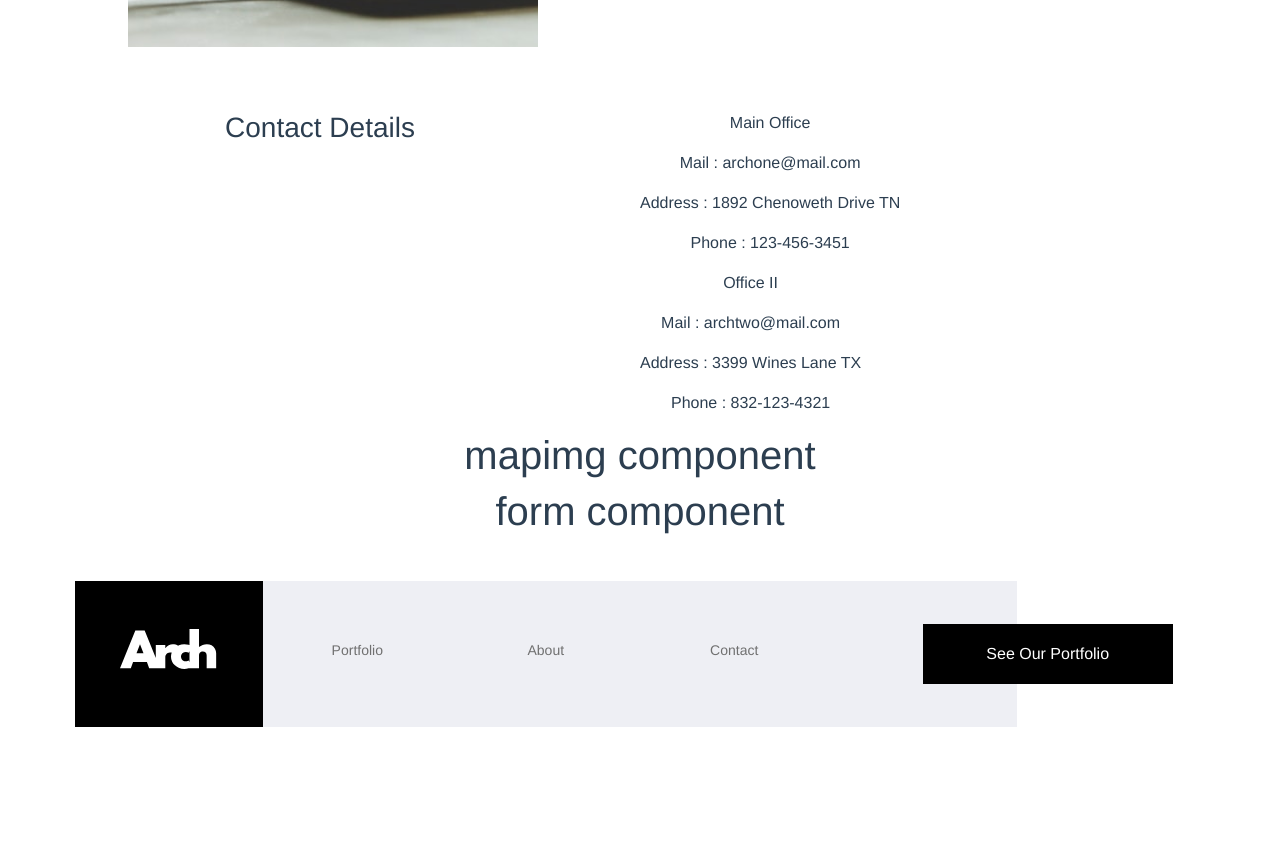
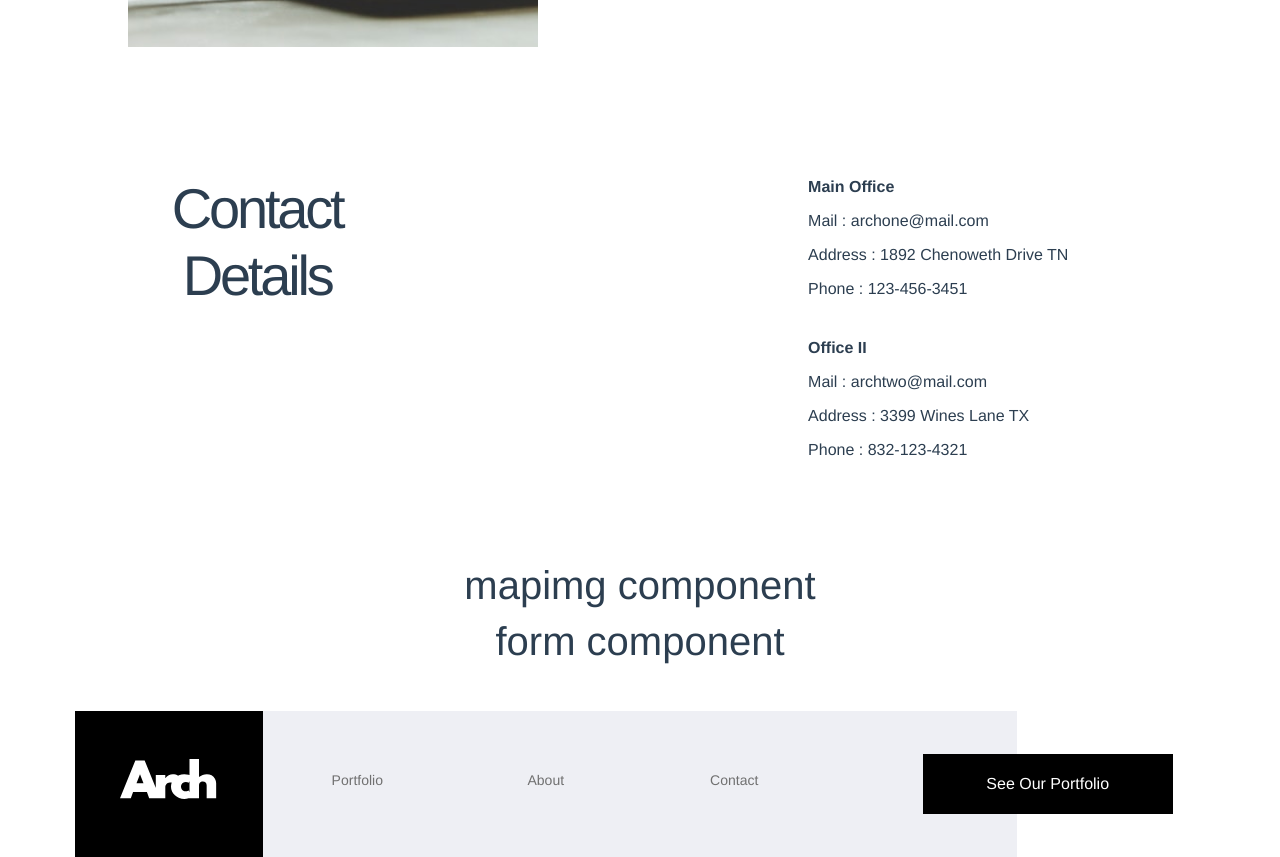
Before and after one commit to clf94-dev/arch-vue, a Vue app: page /contact in a window 1280 px wide. Shown: the part 861-1718 px from the top of the page. Before the commit the page ends 1588 px from the top, so only its background shows below. Built offline with nearby package versions, Linux system fonts and the light colour scheme.

Commit message:
added contactDetails style

```diff
--- a/src/components/ContactDetails.vue
+++ b/src/components/ContactDetails.vue
@@ -1,5 +1,5 @@
 <template>
-  <b-container fluid class="contact-info-cont">
+  <b-container fluid class="contact-details-cont">
     <b-row class="contact-row">
       <b-col class="title-col" xs="12" sm="12" md="6" lg="6">
         <h3>Contact Details</h3>
@@ -41,4 +41,37 @@ export default {
 };
 </script>
 
-<style scoped></style>
+<style scoped>
+.contact-details-cont {
+  padding: 5% 7% 5% 10%;
+}
+
+.contact-details-cont .title-col {
+  widows: 100%;
+}
+
+@media screen and (min-width: 800px) {
+  .contact-details-cont .title-col {
+    width: 50%;
+  }
+}
+
+.contact-details-cont .title-col h3 {
+  font-size: 56px;
+  font-weight: 300;
+  letter-spacing: -0.2rem;
+  padding-bottom: 20px;
+  padding-right: 50%;
+}
+
+.contact-details-cont .info-cont {
+  width: 100%;
+  padding-left: 15%;
+}
+
+@media screen and (min-width: 800px) {
+  .contact-details-cont .info-cont {
+    width: 50%;
+  }
+}
+</style>
--- a/src/components/ContactInfoCard.vue
+++ b/src/components/ContactInfoCard.vue
@@ -1,6 +1,6 @@
 <template>
   <div class="info-card">
-    <p>{{ info.office }}</p>
+    <p class="title">{{ info.office }}</p>
     <p>{{ info.mail }}</p>
     <p>{{ info.address }}</p>
     <p>{{ info.phone }}</p>
@@ -14,4 +14,17 @@ export default {
 };
 </script>
 
-<style scoped></style>
+<style scoped>
+.info-card {
+  padding-bottom: 25px;
+}
+
+.info-card p {
+  margin-bottom: 10px;
+  text-align: start;
+}
+
+.info-card p.title {
+  font-weight: 600;
+}
+</style>
```
